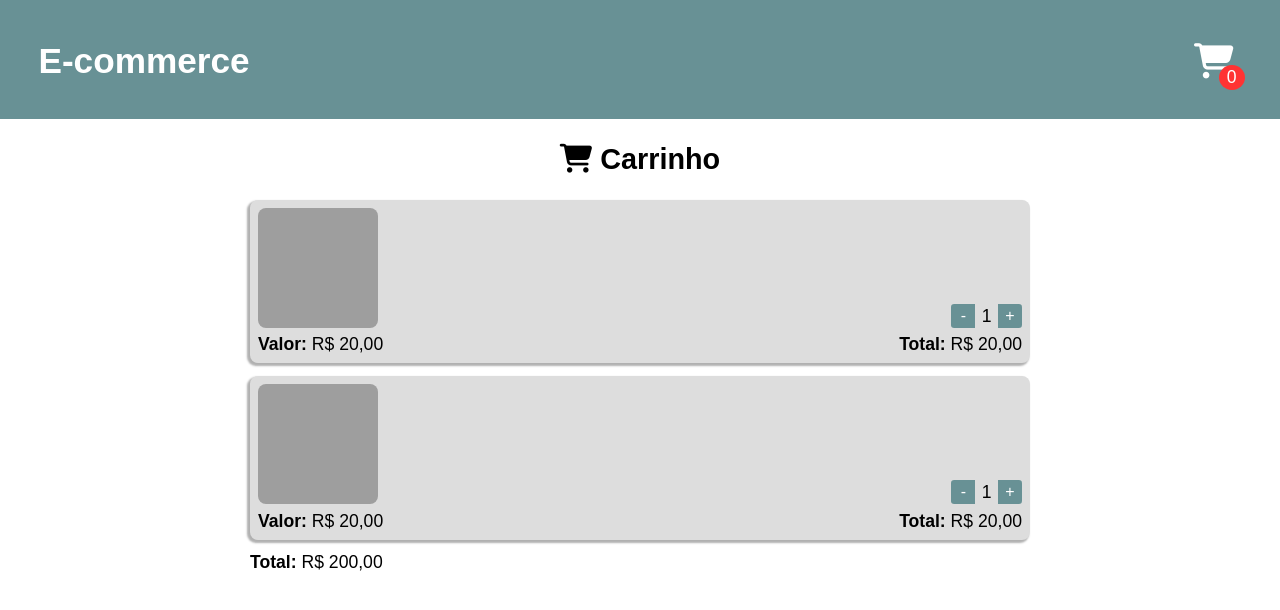
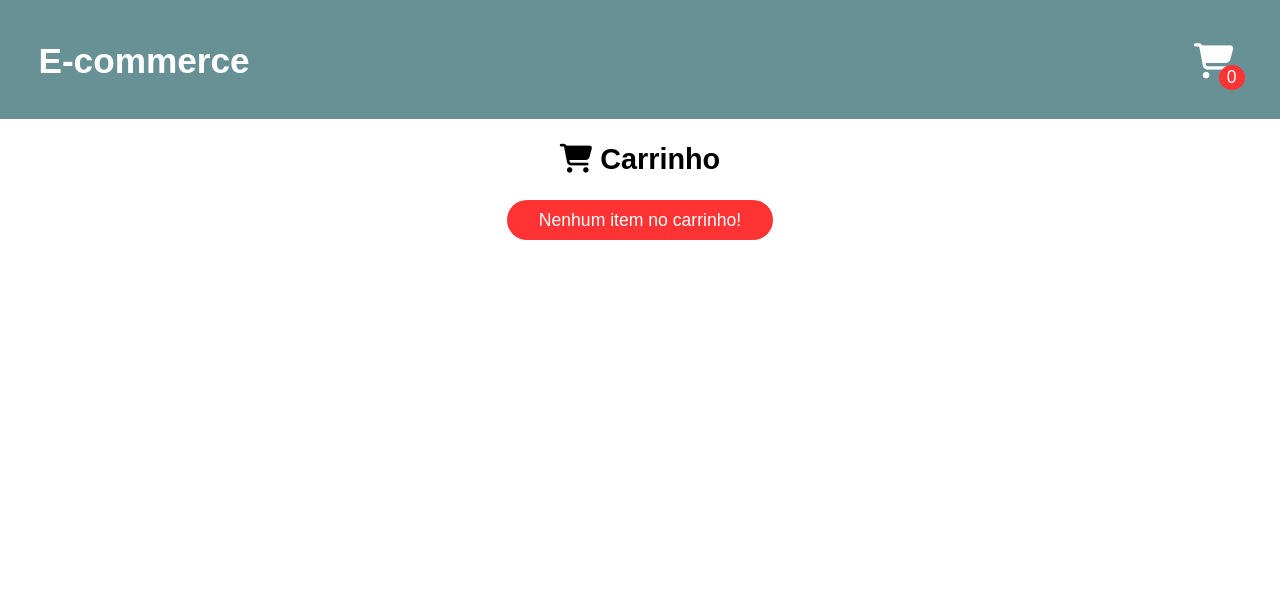
Before and after one commit to Pedro-Rocha-Araujo/e-commerce, a Next.js app: page /carrinho in a window 1280 px wide. Shown: the top 610 px of the page. Built offline with nearby package versions, Linux system fonts and the light colour scheme; grey boxes are pictures that could not be loaded.

Commit message:
Adicionei as funcionalidade de adicionar item ao carrinho, remover o item do carrinho e listar os itens na página do carrinho. Por fim, baixei o react toastify e já adicionei as mensagens de feedback

```diff
--- a/package.json
+++ b/package.json
@@ -13,7 +13,8 @@
     "json-server": "^0.17.4",
     "next": "16.3.5",
     "react": "19.2.8",
-    "react-dom": "19.2.8"
+    "react-dom": "19.2.8",
+    "react-toastify": "^11.1.0"
   },
   "devDependencies": {
     "@types/node": "^20",
--- a/src/app/carrinho/carrinho.css
+++ b/src/app/carrinho/carrinho.css
@@ -1,9 +1,16 @@
+section.carrinho {
+  display: flex;
+  flex-direction: column;
+  align-items: center;
+}
+
 section.carrinho h2 {
   text-align: center;
   margin: 1.5rem 0;
 }
 
 div.itens-carrinho {
+  width: 100%;
   display: flex;
   flex-direction: column;
   align-items: center;
--- a/src/app/carrinho/page.tsx
+++ b/src/app/carrinho/page.tsx
@@ -1,57 +1,53 @@
+'use client'
+
 import "./carrinho.css"
+import { useContext } from "react"
+import { CarrinhoContext } from "@/contexts/CarrinhoContext"
 
 export default function Carrinho() {
+  const { itensCarrinho, removerProduto, adicionarProduto } = useContext(CarrinhoContext)
+
+
+
   return (
     <section className="container carrinho">
       <h2> <i className="fa-solid fa-cart-shopping"></i> Carrinho</h2>
+      { itensCarrinho.length === 0 ? (
+        <p className="erro">Nenhum item no carrinho!</p>
+      ): (
         <div className="itens-carrinho">
 
-        <div className="item-carrinho">
+          { itensCarrinho.map((item)=> {
+            return (
+              <div key={item.id} className="item-carrinho">
 
                 <div className="infos-produto">
                   <img
-              src={`https://encrypted-tbn0.gstatic.com/images?q=tbn:ANd9GcQWuMEbQMWrh--PaEr1HGx4kVJudIUOTudNp0Kh1AwjmaN0HizkVQgIouKO&s=10`}
+                    src={item.cover}
                   />
-            <span><strong>Valor: </strong>R$ 20,00</span>
+                  <span><strong>Valor: </strong>R$ {item.price}</span>
                 </div>
 
                 <div className="infos-quantidade">
                   <div className="botoes">
-              <button>-</button>
-              <span>1</span>
-              <button>+</button>
+                    <button onClick={()=>removerProduto(item)}>-</button>
+                    <span>{item.amount}</span>
+                    <button onClick={()=>adicionarProduto(item)}>+</button>
                   </div>
-            <span><strong>Total: </strong>R$ 20,00</span>
+                  <span><strong>Total: </strong>R$ {item.total}</span>
                 </div>
 
               </div>
 
-        <div className="item-carrinho">
-
-          <div className="infos-produto">
-            <img
-              src={`https://encrypted-tbn0.gstatic.com/images?q=tbn:ANd9GcQWuMEbQMWrh--PaEr1HGx4kVJudIUOTudNp0Kh1AwjmaN0HizkVQgIouKO&s=10`}
-            />
-            <span><strong>Valor: </strong>R$ 20,00</span>
-          </div>
-
-          <div className="infos-quantidade">
-
-            <div className="botoes">
-              <button>-</button>
-              <span>1</span>
-              <button>+</button>
-            </div>
-            <span><strong>Total: </strong>R$ 20,00</span>
-          </div>
-
-        </div>
+            )
+          }) }
 
           <div className="itens-carrinho-footer">
             <span className="total"><strong>Total:</strong> R$ 200,00</span>
           </div>
 
         </div>
+      ) }
     </section>
 
   )
--- a/src/app/layout.tsx
+++ b/src/app/layout.tsx
@@ -3,6 +3,7 @@ import Script from "next/script";
 import Header from "@/components/header/Header";
 import "./globals.css";
 import CarrinhoProvider from "@/contexts/CarrinhoContext";
+import { ToastContainer } from "react-toastify";
 
 export const metadata: Metadata = {
   title: "Create Next App",
@@ -14,6 +15,7 @@ export default function RootLayout({ children }: LayoutProps<"/">) {
     <html lang="pt-BR">
       <body>
         <CarrinhoProvider>
+          <ToastContainer autoClose={1000} />
           <Header />
           <main>
             {children}
--- a/src/contexts/CarrinhoContext.tsx
+++ b/src/contexts/CarrinhoContext.tsx
@@ -3,18 +3,14 @@
 import { createContext } from "react";
 import { useState } from "react";
 import { ReactNode } from "react";
-
-interface ItemCarrinhoInterface {
-  id: number,
-  title: string,
-  price: number,
-  amount: number,
-  total: number
-}
+import { toast } from "react-toastify";
+import { ProdutoInterface } from "@/interfaces";
 
 interface CarrinhoInterface {
-  itensCarrinho: ItemCarrinhoInterface[],
-  qtdCarrinho: number
+  itensCarrinho: ProdutoInterface[],
+  qtdCarrinho: number,
+  adicionarProduto: (produto: ProdutoInterface)=>void,
+  removerProduto: (produto: ProdutoInterface)=>void
 }
 
 interface CarrinhoProviderProps {
@@ -24,12 +20,74 @@ interface CarrinhoProviderProps {
 export const CarrinhoContext = createContext({} as CarrinhoInterface)
 
 function CarrinhoProvider({ children }: CarrinhoProviderProps ) {
-  const [itensCarrinho, setItensCarrinho] = useState<ItemCarrinhoInterface[]>([])
+  const [itensCarrinho, setItensCarrinho] = useState<ProdutoInterface[]>([])
+
+  function adicionarProduto(produto: ProdutoInterface) {
+    try {
+      const indexProduto = itensCarrinho.findIndex((i)=> {
+        return i.id === produto.id
+      }) // Devolve -1 caso o produto não esteja adicionado.
+
+      if(indexProduto === -1) {
+        let novoProduto = {
+          ...produto,
+          amount: 1,
+          total: produto.price
+        }
+        setItensCarrinho((prevValue)=> {
+          return [...prevValue, novoProduto]
+        })
+        return toast.success("Item adicionado")
+      }
+
+      let carrinho = itensCarrinho
+
+      carrinho[indexProduto].amount = (carrinho[indexProduto].amount + 1)
+      carrinho[indexProduto].total = (carrinho[indexProduto].amount * carrinho[indexProduto].price)
+
+      setItensCarrinho(carrinho)
+      return toast.success("Mais um item adicionado")
+    } catch(erro) {
+      console.log(erro)
+    }
+  }
+
+  function removerProduto(produto: ProdutoInterface) {
+    try {
+      const indexProduto = itensCarrinho.findIndex((i)=> {
+        return i.id === produto.id
+      })
+      let novoCarrinho = itensCarrinho
+      if(novoCarrinho[indexProduto].amount === 1) {
+        setItensCarrinho(novoCarrinho.filter((i)=> {
+          return i.id !== produto.id
+        }))
+        return toast.success("Item removido")
+      }
+
+      novoCarrinho = itensCarrinho.map((item, index)=> {
+        if(index === indexProduto) {
+          return {
+            ...item,
+            amount: item.amount - 1,
+            total: (item.amount - 1)*item.price
+          }
+        }
+        return item
+      })
+      setItensCarrinho(novoCarrinho)
+      return toast.success("Quantidade reduzida")
+    } catch(erro) {
+      console.log(erro)
+    }
+  }
 
   return (
     <CarrinhoContext.Provider value={{
       itensCarrinho,
-      qtdCarrinho: itensCarrinho.length
+      qtdCarrinho: itensCarrinho.length,
+      adicionarProduto,
+      removerProduto
     }}>
       {children}
     </CarrinhoContext.Provider>
--- a/src/interfaces.ts
+++ b/src/interfaces.ts
@@ -3,7 +3,8 @@
 export interface ProdutoInterface {
   id: number,
   title: string,
-  description: string,
   price: number,
-  cover: string
+  amount: number,
+  cover: string,
+  total: number
 }
```
Also changed, not shown: src/app/(home)/page.tsx (+15 -2 lines), 1 other file (tests, documents, lock files or other folders). Lines whose indentation alone changed are shown as unchanged.
